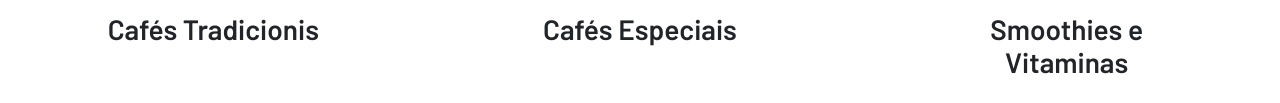
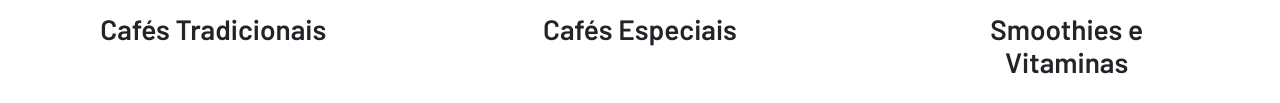
Before and after one commit to Bruno6540/Serenatto-Cafe-e-Bistro, a plain HTML site: page index.html in a window 1280 px wide. Shown: the part 2603-2706 px from the top of the page. Drawn offline with nearby package versions, Linux system fonts and the light colour scheme.

Commit message:
correção ortografica

```diff
--- a/index.html
+++ b/index.html
@@ -136,7 +136,7 @@
           <div class="card border-0 mx-auto btn" data-bs-toggle="modal" data-bs-target="#modal-1" style="width: 18rem;">
             <img src="./assets/produtos-cafe-tradicional.png" class="card-img-top" alt="Xícara de café preto.">
             <div class="card-body">
-              <h3 class="card-text text-center fw-bold">Cafés Tradicionis</h3>
+              <h3 class="card-text text-center fw-bold">Cafés Tradicionais</h3>
             </div>
           </div>
         </div>
@@ -556,7 +556,7 @@
   <script src="https://cdn.jsdelivr.net/npm/bootstrap@5.3.0-alpha2/dist/js/bootstrap.bundle.min.js"
     integrity="sha384-qKXV1j0HvMUeCBQ+QVp7JcfGl760yU08IQ+GpUo5hlbpg51QRiuqHAJz8+BrxE/N"
     crossorigin="anonymous"></script>
-    <script src="./script.js"></script>
+  <script src="./script.js"></script>
 </body>
 
 </html>
```
